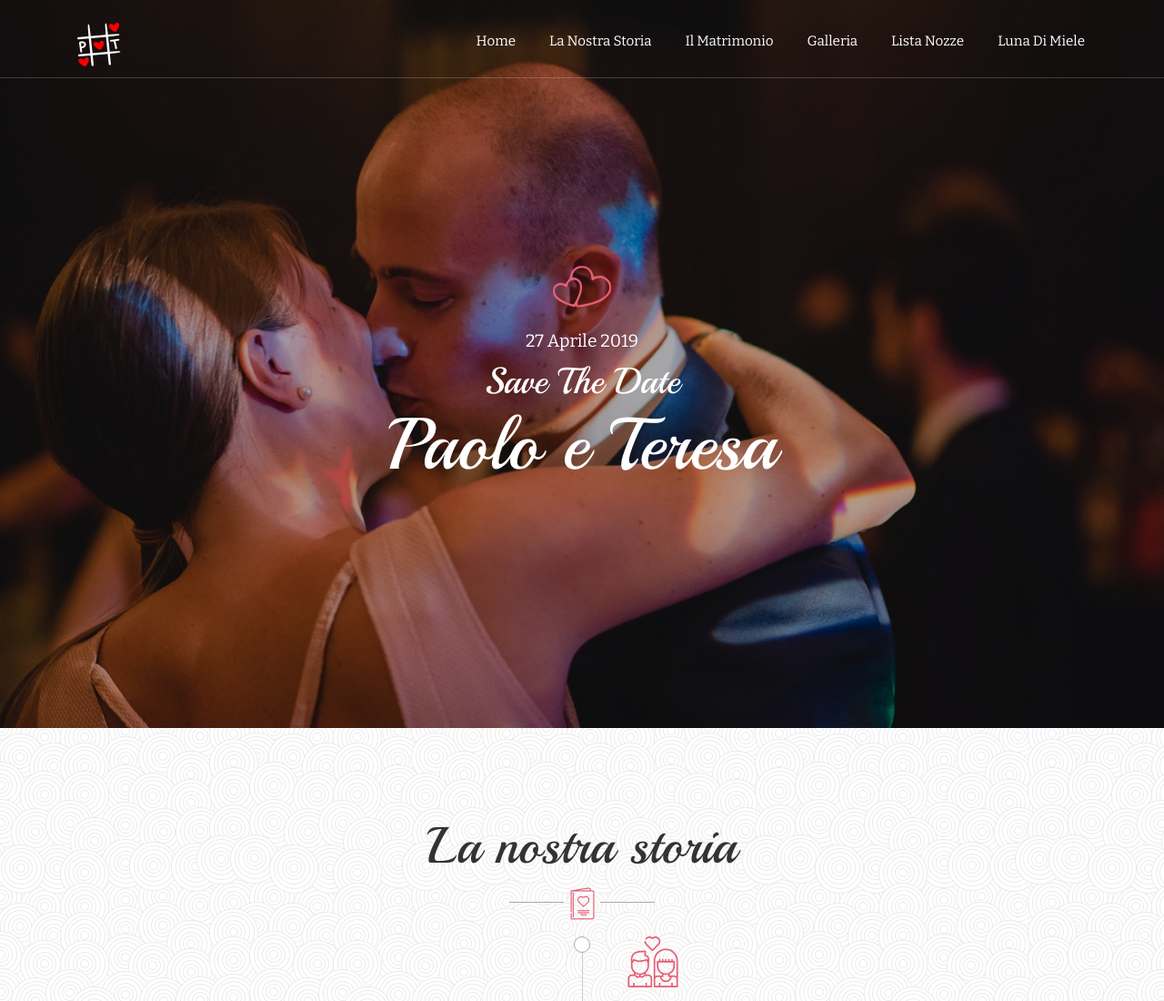
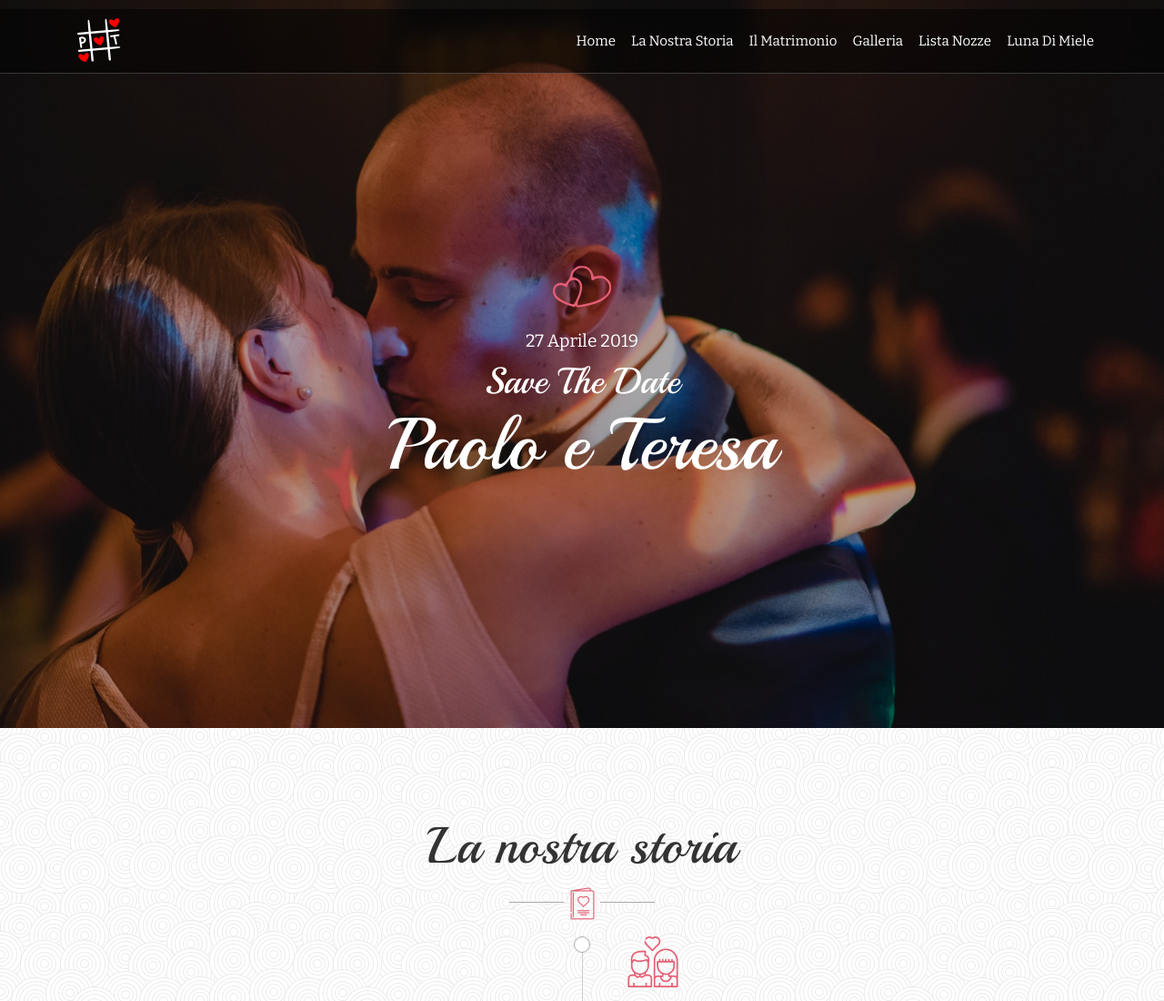
Before and after one commit to paolog89/PaoloTeresa, a plain HTML site: page index.html in a window 1280 px wide. Shown: the top 1100 px of the page at 91% size. Drawn offline with nearby package versions, Linux system fonts and the light colour scheme.

Commit message:
Update top meny style

```diff
--- a/01-homepage/css/styles.css
+++ b/01-homepage/css/styles.css
@@ -184,22 +184,22 @@ b.light-color{ color: #444; }
 3. MENU
 --------------------------------- */
 
-header{ position: absolute; left: 0; right: 0; top: 20px; z-index: 1000; font-size: .95em;
-	border-bottom: 1px solid rgba(255,255,255, .2); color: #fff; }
+header{ position: absolute; left: 0; right: 0; top: 10px; z-index: 1000; font-size: .95em;
+	border-bottom: 1px solid rgba(255,255,255, .2); color: #fff; background-color: rgba(0, 0, 0, 0.5); }
 
 
 /* MIDDLE AREA */
 
-header .logo{ margin: 5px 0 20px; height: 40px; }
+header .logo{ margin: 10px 0 20px; height: 40px; }
 
 header .logo img{ height: 100%; width: auto; }
 
 
 /* BOTTOM AREA */
 
-header .main-menu{ font-weight: 500; float: right; margin: 0px -15px; }
+header .main-menu{ font-weight: 500; float: right; margin: 15px -15px; }
 
-header .main-menu > li > a{ height: 50px; line-height: 46px; padding: 0 15px; border: 2px solid transparent;
+header .main-menu > li > a{ height: 40px; line-height: 36px; padding: 0 5px; border: 2px solid transparent;
 	border-radius: 2px; background: transparent; }
 
 header .visible.main-menu{ display: block; }
```
